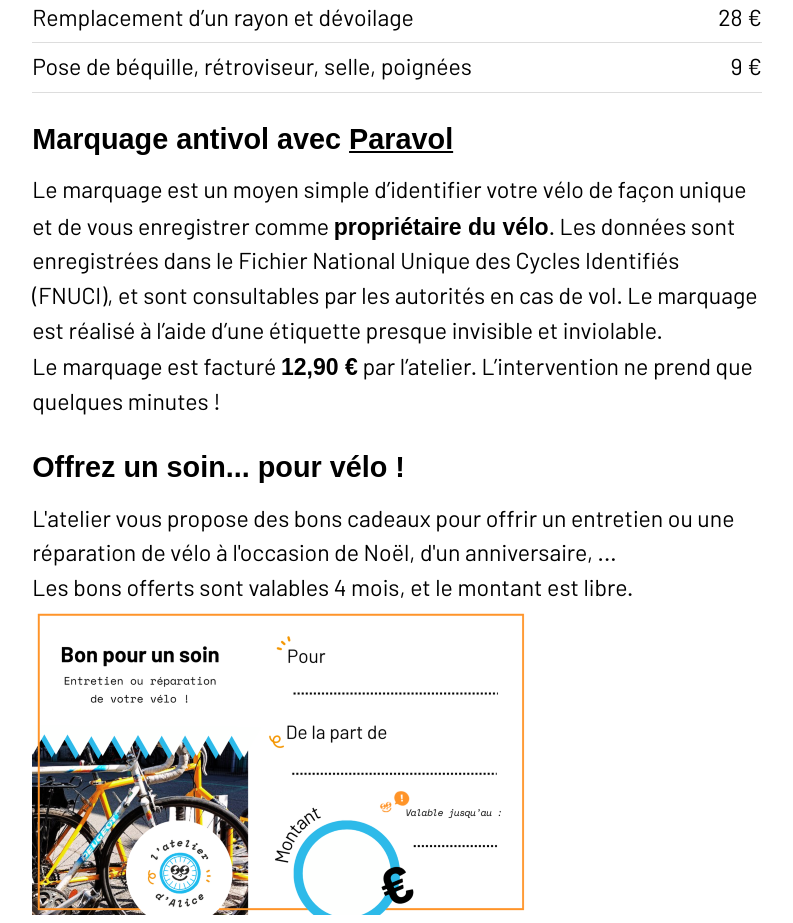
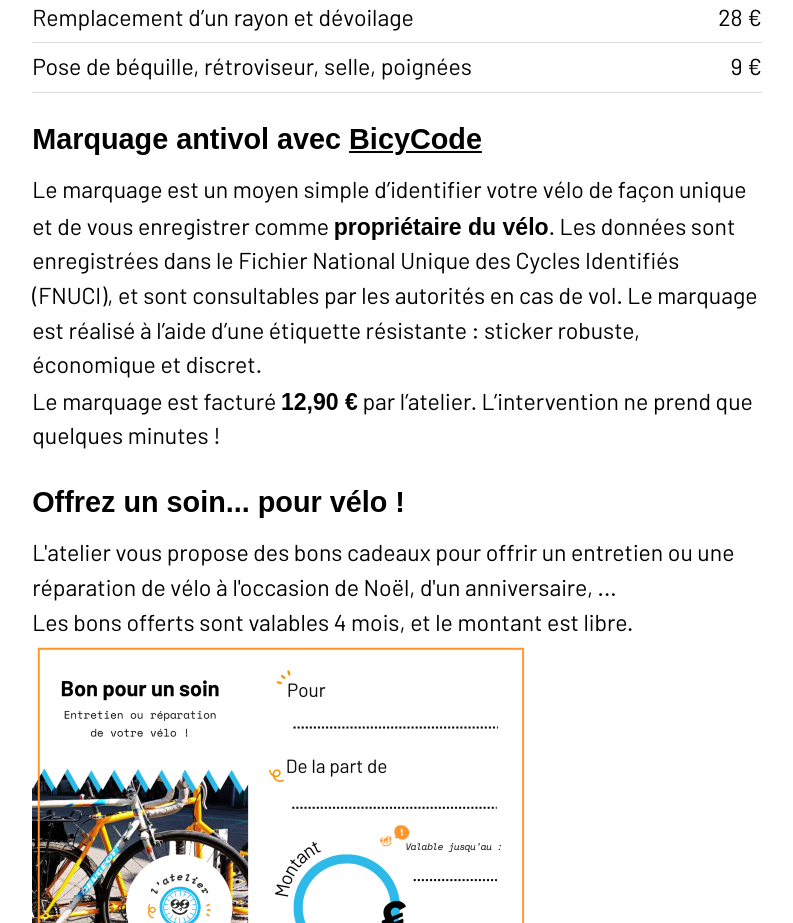
Before and after one commit to atelier-alice/atelier-web, a plain HTML site: page index.html in a window 1280 px wide. Shown: the part 4697-5620 px from the top of the page, without its empty margins (243-1036 px from the left). Drawn offline with Linux system fonts and the light colour scheme; a web font is replaced by a local one.

Commit message:
Màj Paravol vers BicyCode

```diff
--- a/index.html
+++ b/index.html
@@ -254,10 +254,10 @@
             <li><strong>Remplacement d’un rayon et dévoilage</strong> <span>28 €</span></li>
             <li><strong>Pose de béquille, rétroviseur, selle, poignées</strong> <span>9 €</span></li>
           </ul>
-          <h4>Marquage antivol avec <a href="https://www.paravol.eu">Paravol</a></h4>
+          <h4>Marquage antivol avec <a href="https://bicycode.eu/">BicyCode</a></h4>
           <p>Le marquage est un moyen simple d’identifier votre vélo de façon unique et de vous enregistrer comme <strong>propriétaire du vélo</strong>.
             Les données sont enregistrées dans le Fichier National Unique des Cycles Identifiés (FNUCI), et sont consultables par les autorités en cas de vol.
-            Le marquage est réalisé à l’aide d’une étiquette presque invisible et inviolable.
+            Le marquage est réalisé à l’aide d’une étiquette résistante : sticker robuste, économique et discret.
           <br />
           Le marquage est facturé <strong>12,90 €</strong> par l’atelier. L’intervention ne prend que quelques minutes !</p>
           <h4><a name="bon">Offrez un soin... pour vélo !</a></h4>
```
